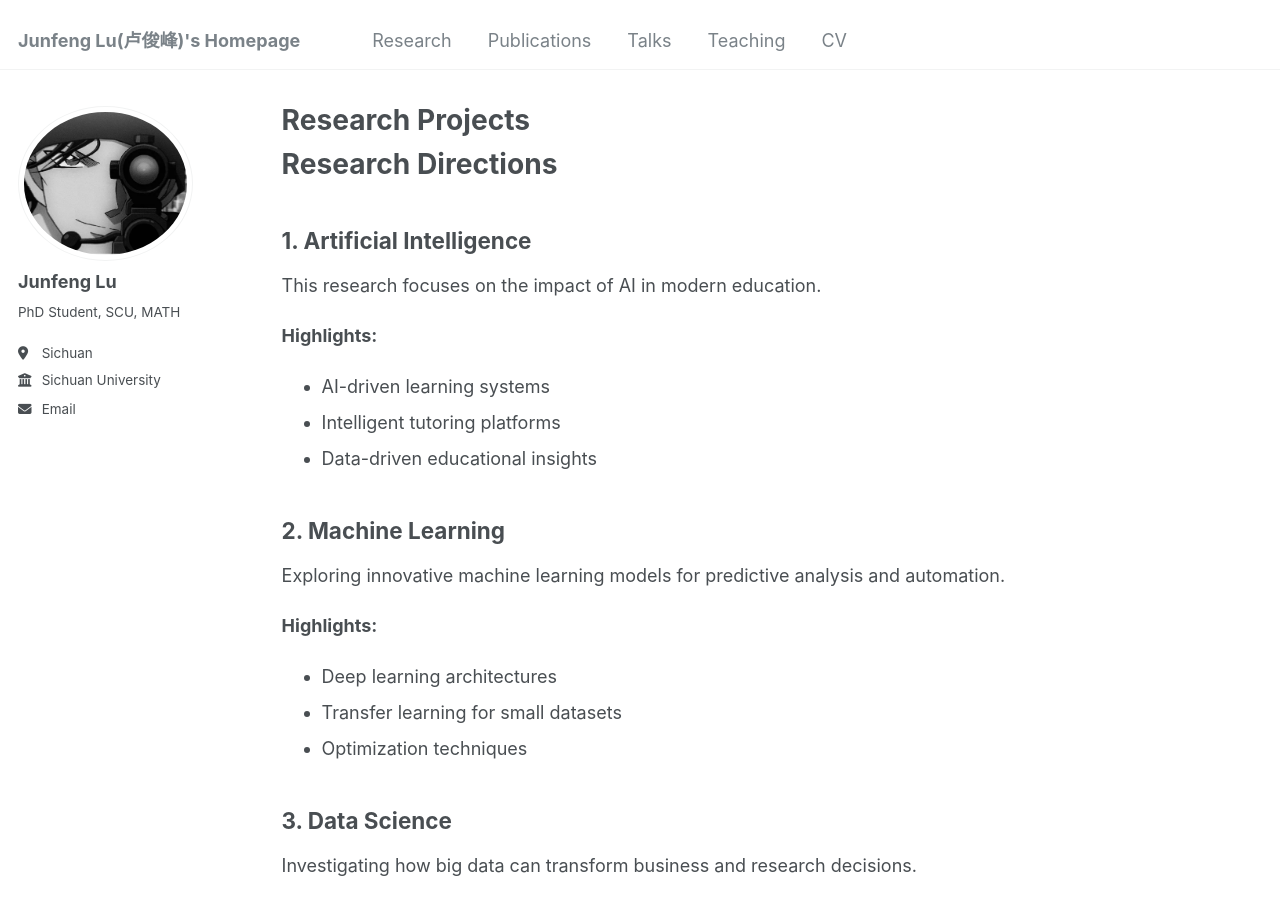
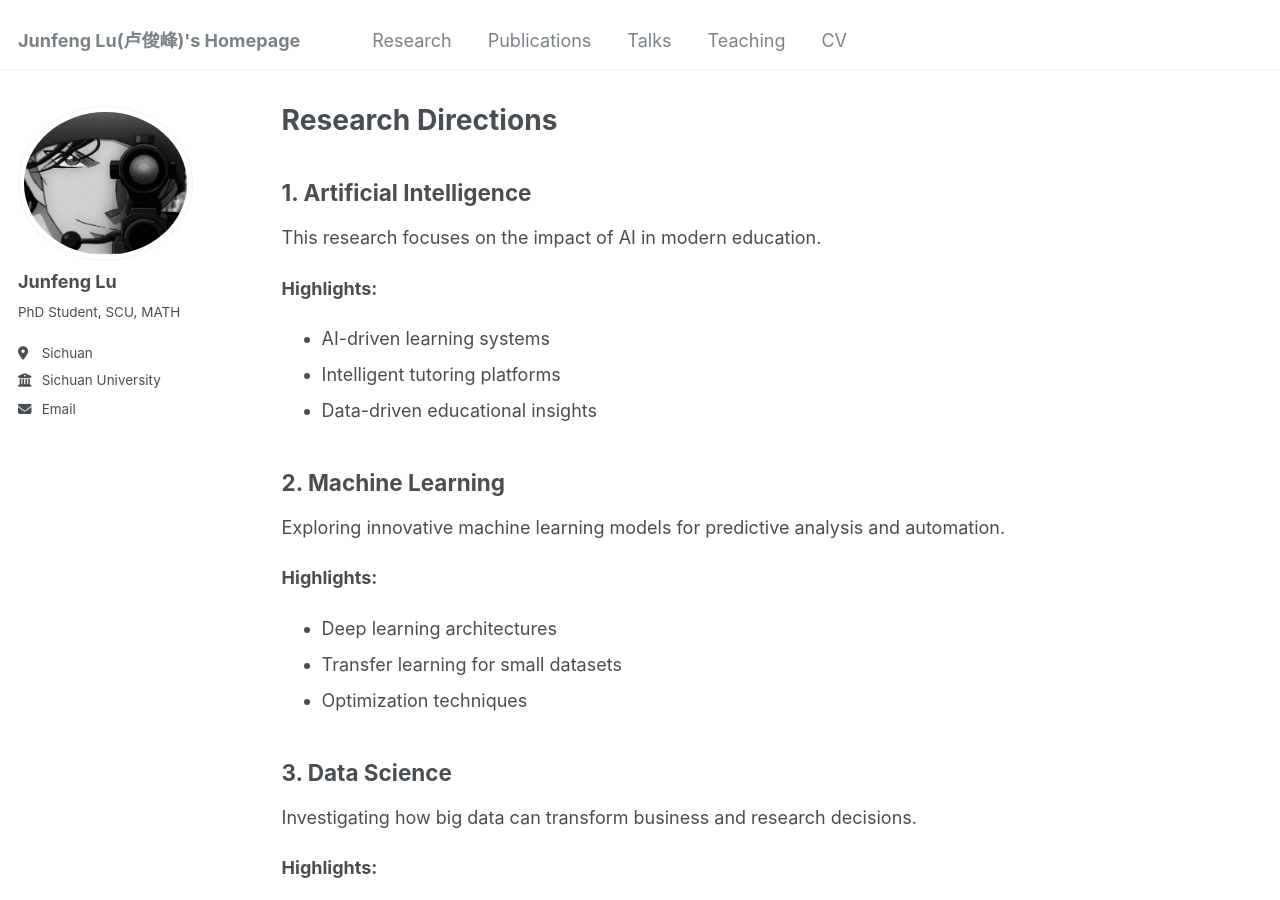
Before and after one commit to JunFengLu1/JunFengLu1.github.io, a Jekyll site: the page built from _pages/researchs.html, in a window 1280 px wide and 900 px high. Built offline with Jekyll 4.4.1, drawn with Linux system fonts in a browser that asks for light colours.

Commit message:
Update researchs.html

```diff
--- a/_pages/researchs.html
+++ b/_pages/researchs.html
@@ -1,11 +1,10 @@
 ---
 layout: archive
-title: "Research Projects"
+title: "Research Directions"
 permalink: /researchs/
 author_profile: true
 ---
 
-<h1>Research Directions</h1>
 
 <section>
   <h2>1. Artificial Intelligence</h2>
```
